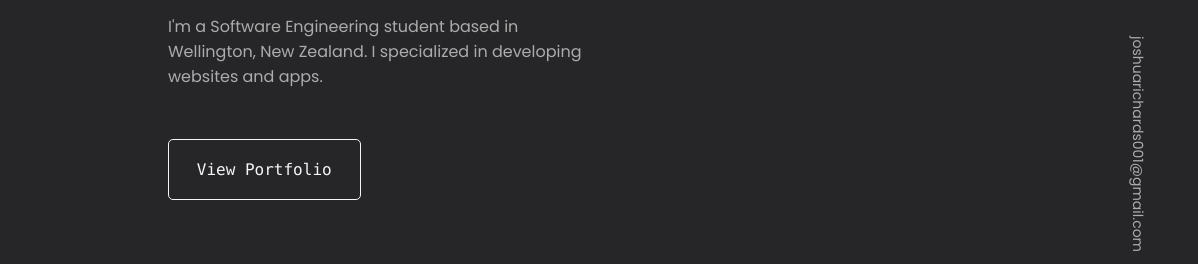
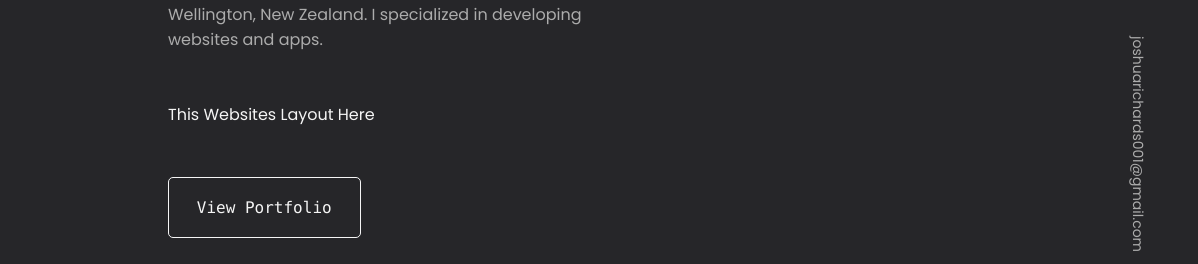
Before and after one commit to joshuarichards001/Personal-Website, a plain HTML site: page index.html in a window 1280 px wide. Shown: the part 458-722 px from the top of the page, 82-1280 px from the left. Drawn offline with Linux system fonts and the light colour scheme.

Commit message:
Adding link and credit

```diff
--- a/index.html
+++ b/index.html
@@ -51,7 +51,8 @@
             <h1 data-aos="fade-up" data-aos-delay="750">Joshua Richards.</h1>
             <h1 data-aos="fade-up" data-aos-delay="900"><span>I develop websites and apps.</span></h1>
             <p data-aos="fade-up" data-aos-delay="1050">I'm a Software Engineering student based in Wellington, New Zealand. I specialized in developing websites and apps.</p>
-            <a href="#works"><button class="view-btn" data-aos="fade-up" data-aos-delay="1200">View Portfolio</button></a>
+            <p data-aos="fade-up" data-aos-delay="1200"><a href="https://github.com/salazarjoshua/salazarjoshua.github.io" class="website-layout">This Websites Layout Here</a></p>
+            <a href="#works"><button class="view-btn" data-aos="fade-up" data-aos-delay="1350">View Portfolio</button></a>
         </div>
     </section>
 
--- a/style.css
+++ b/style.css
@@ -293,6 +293,11 @@ body {
     line-height: 24px;
     width: 100%;
   }
+}
+
+.website-layout {
+  text-decoration: none;
+  color: #F5F5F5;
 }
 
 /* END HOME */
```
